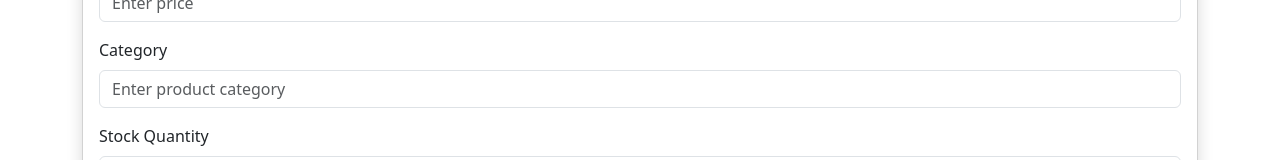
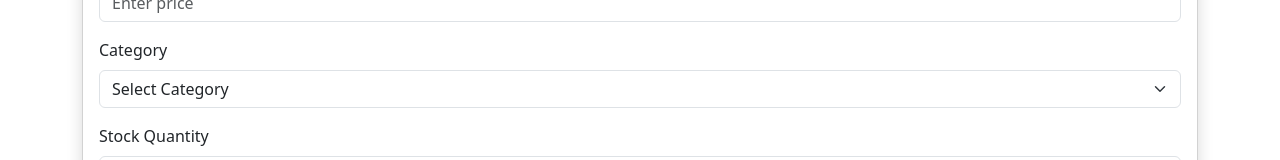
Before and after one commit to fra-uas-cloud-webshop/webshop-frontend, a React (Create React App) app: page /create-product in a window 1280 px wide. Shown: the part 468-628 px from the top of the page. Built offline with nearby package versions, Linux system fonts and the light colour scheme.

Commit message:
some small changes in catagories and ui

```diff
--- a/src/components/orders/OrderManagement.js
+++ b/src/components/orders/OrderManagement.js
@@ -52,7 +52,7 @@ const OrderManagement = () => {
             });
 
             if (!response.ok) {
-                throw new Error("Failed to update order status.");
+                throw new Error("please ensure you have enough product in stock!");
             }
 
             const updatedOrder = await response.json();
@@ -116,6 +116,7 @@ const OrderManagement = () => {
                             <th>Order ID</th>
                             <th>Customer</th>
                             <th>Email</th>
+                            <th>Quantity</th>
                             <th>Total Amount</th>
                             <th>Status</th>
                             <th>Update Status</th>
@@ -131,6 +132,7 @@ const OrderManagement = () => {
                                     <td>{orderId}</td>
                                     <td>{order.customerName}</td>
                                     <td>{order.customerEmail}</td>
+                                    <td>{order?.items[0]?.quantity}</td>
                                     <td>${order.totalAmount.toFixed(2)}</td>
                                     <td>
                                         <span className={`badge bg-${order.status === "DELIVERED" ? "success" : order.status === "PENDING" ? "warning" : order.status === "CANCELLED" ? "danger" : "primary"}`}>
--- a/src/components/products/CreateProduct.js
+++ b/src/components/products/CreateProduct.js
@@ -102,16 +102,25 @@ const CreateProduct = () => {
 
             <Form.Group className="mb-3" controlId="productCategory">
               <Form.Label>Category</Form.Label>
-              <Form.Control
-                type="text"
-                placeholder="Enter product category"
+              <Form.Select
                 name="category"
                 value={product.category}
                 onChange={handleChange}
                 required
-              />
+              >
+                <option defaultChecked disabled value="">Select Category</option>
+
+
+                    <option value='glass'>glass</option>
+                    <option value='tool'>tools</option>
+                    <option value='house'>Household Items</option>
+                    <option value='paint'>Paints</option>
+                    <option value='kitchen'>Kitchen Items</option>
+                    <option value='baby'>Baby Items</option>
+                    <option value='bathroom'>Bathroom Items</option>
+
+              </Form.Select>
             </Form.Group>
-
             <Form.Group className="mb-3" controlId="productStock">
               <Form.Label>Stock Quantity</Form.Label>
               <Form.Control
--- a/src/components/services/Services.js
+++ b/src/components/services/Services.js
@@ -65,9 +65,12 @@ const Services = () => {
                 >
                     <option value=''>All Categories</option>
                     <option value='glass'>glass</option>
-                    <option value='tool'>tool</option>
-                    <option value='cybersecurity'>Cybersecurity</option>
-                    <option value='networking'>Networking</option>
+                    <option value='tool'>tools</option>
+                    <option value='house'>Household Items</option>
+                    <option value='paint'>Paints</option>
+                    <option value='kitchen'>Kitchen Items</option>
+                    <option value='baby'>Baby Items</option>
+                    <option value='bathroom'>Bathroom Items</option>
                 </select>
                 <select
                     className='form-select w-25'
```
